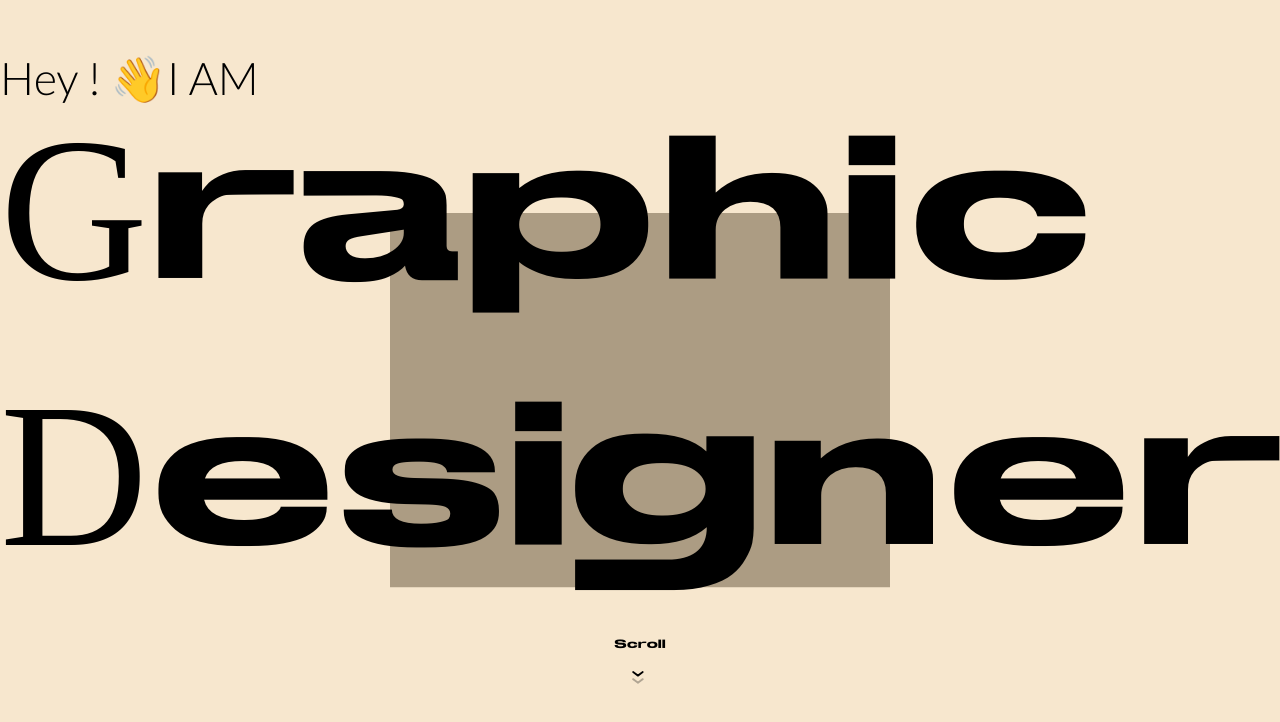
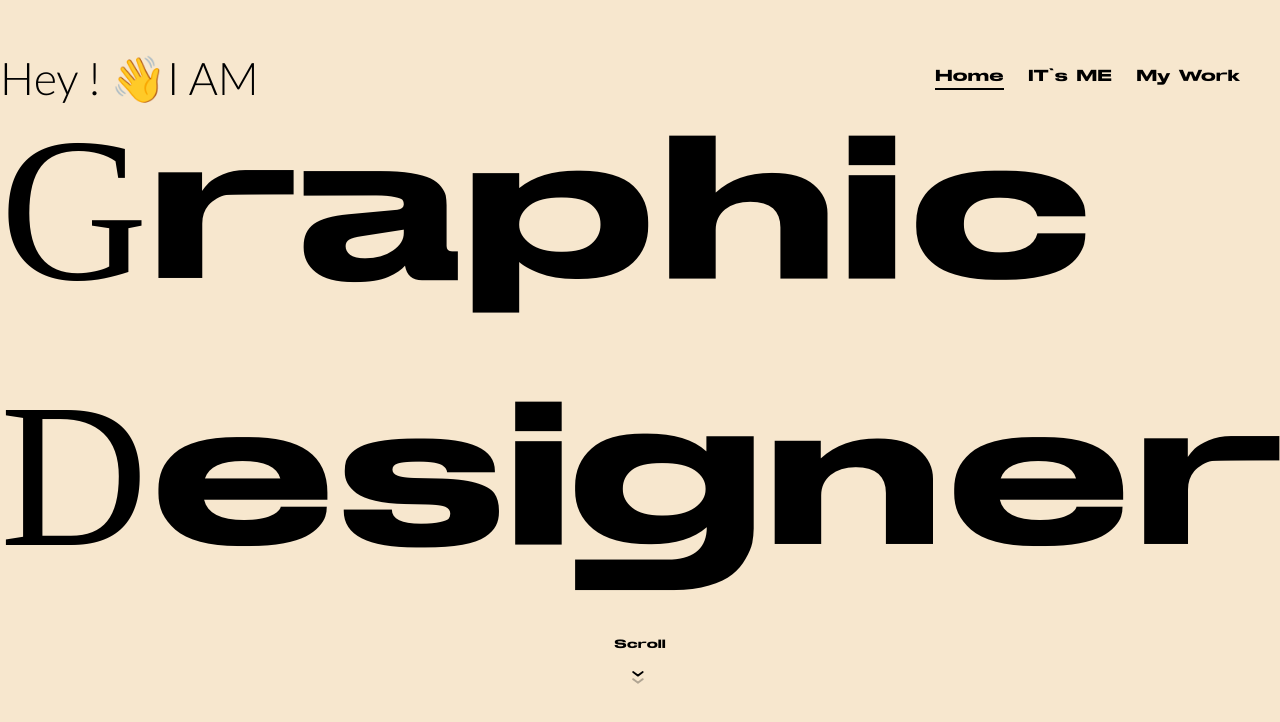
Before and after one commit to him69/portfolio, a Next.js app: page /komal in a window 1280 px wide. Shown: the top 722 px of the page. Built offline with nearby package versions, Linux system fonts and the light colour scheme; a web font is replaced by a local one.

Commit message:
learn framer useAnimae and shared layout animation

```diff
--- /dev/null
+++ b/app/demo/component/Morph.js
@@ -0,0 +1,29 @@
+import React from 'react';
+import { motion } from 'framer-motion';
+
+const MorphingShapes = () => {
+  return (
+    <div style={{ display: 'flex', justifyContent: 'center', alignItems: 'center', height: '100vh' }}>
+      <svg
+        width="200"
+        height="200"
+        viewBox="0 0 100 100"
+      >
+        <motion.path
+          fill="transparent"
+          stroke="black"
+          strokeWidth="2"
+          initial={{ d: "M10 10 H 90 V 90 H 10 Z" }}
+          animate={{ d: "M50 10 C 90 10, 90 90, 50 90 C 10 90, 10 10, 50 10" }}
+          transition={{
+            duration: 2,
+            repeat: Infinity,
+            repeatType: "reverse"
+          }}
+        />
+      </svg>
+    </div>
+  );
+};
+
+export default MorphingShapes;
--- /dev/null
+++ b/app/demo/framerComponents/Mycomp.js
@@ -0,0 +1,23 @@
+'use client'
+import { useState } from "react";
+import { motion } from "framer-motion";
+
+const LayoutAnimationExample = () => {
+  const [isOpen, setIsOpen] = useState(false);
+
+  return (
+    <div onClick={() => setIsOpen(!isOpen)} style={{ display: "flex", justifyContent: "center", alignItems: "center", height: "100vh" }}>
+      <motion.div
+        layout
+        style={{
+          width: isOpen ? 300 : 100,
+          height: isOpen ? 300 : 100,
+          backgroundColor: isOpen ? "blue" : "red",
+          borderRadius: isOpen ? 20 : 50,
+        }}
+      />
+    </div>
+  );
+};
+
+export default LayoutAnimationExample;
--- /dev/null
+++ b/app/demo/framerComponents/parent.js
@@ -0,0 +1,37 @@
+'use client'
+import { useState } from "react";
+import { motion, AnimatePresence } from "framer-motion";
+
+const items = [{ id: 1, content: "Item 1" }, { id: 2, content: "Item 2" }];
+
+const SharedLayoutAnimation = () => {
+  const [selectedId, setSelectedId] = useState(null);
+
+  return (
+    <div>
+      {items.map(item => (
+        <motion.div
+          key={item.id}
+          layoutId={`item-${item.id}`}
+          onClick={() => setSelectedId(item.id)}
+          style={{ margin: 20, padding: 20, backgroundColor: "lightgray", cursor: "pointer" }}
+        >
+          {item.content}
+        </motion.div>
+      ))}
+
+      <AnimatePresence>
+        {selectedId && (
+          <motion.div
+            layoutId={`item-${selectedId}`}
+            style={{ position: "absolute", top: 0, left: 0, width: "100vw", height: "100vh", backgroundColor: "lightblue" }}
+          >
+            <button onClick={() => setSelectedId(null)}>Close {selectedId}</button>
+          </motion.div>
+        )}
+      </AnimatePresence>
+    </div>
+  );
+};
+
+export default SharedLayoutAnimation;
--- a/app/demo/home/page.js
+++ b/app/demo/home/page.js
@@ -2,11 +2,19 @@
 import React from "react";
 import AdvanceMotion from "../component/AdvanceMotion";
 import DotAlongPath from "../component/svgAnim";
+// import MorphingShapes from "../component/Morph";
+// import SharedLayoutComponent from "../framerComponents/parent";
+import LayoutAnimationExample from "../framerComponents/Mycomp";
+import SharedLayoutAnimation from "../framerComponents/parent";
 
 
 const Home = () => {
     return <>
         <p>Helo, from Home</p>
+        <LayoutAnimationExample/>
+        {/* <SharedLayoutComponent/> */}
+        {/* <MorphingShapes/> */}
+        <SharedLayoutAnimation/>
         <AdvanceMotion/>
         <DotAlongPath/>
         </>
--- a/app/komal/components/hero.js
+++ b/app/komal/components/hero.js
@@ -1,15 +1,21 @@
-import React from "react";
+'use client'
+import React, { useState } from "react";
 import GrainEffect from "./particale";
 import AnimatedArrow from "./arrow";
 import RotatingImg from "./rotateImg";
 
 const Hero = () => {
+ const [scale ,setScale]= useState(0)
+  const handleElemAnimation=()=>{
+   setScale(scale + 1);
+  }
   return (
     <>
-      <div className="h-dvh PrimeShade relative ">
+      <div className="h-dvh PrimeShade relative overflow-hidden">
         {/* <GrainEffect/> */}
-        <RotatingImg/>
-        <div className="container mx-auto pt-14 relative z-10">
+
+        <div className="container mx-auto pt-14 relative z-10" onClick={handleElemAnimation}>
+        <RotatingImg ani={scale}/>
           <div className="flex text-5xl absolute"> <p>Hey ! 👋 </p><p className="">I AM</p></div>
           <p className="primaryF4 text-[16vw]"><span className="primaryF2">G</span>raphic</p>
           <p className="primaryF4 text-[16vw] -mt-12"><span className="primaryF2">D</span>esigner</p>
--- /dev/null
+++ b/app/komal/components/navBar.js
@@ -0,0 +1,41 @@
+'use client'
+import React, { useState } from "react";
+import { motion } from "framer-motion";
+
+const Nav = () => {
+  const [active, setActive] = useState("Home");
+
+  const handleClick = (item) => {
+    setActive(item);
+  };
+
+  return (
+    <ul className="flex gap-6 absolute z-50 right-10 top-16">
+      {["Home", "IT's ME", "My Work"].map((item, index) => (
+        <li
+          key={index}
+          className="primaryF4 relative cursor-pointer"
+          onClick={() => handleClick(item)}
+        >
+          {item}
+          {active === item && (
+            <motion.div
+              layoutId="underline"
+              className="underline"
+              style={{
+                position: "absolute",
+                bottom: -2,
+                left: 0,
+                right: 0,
+                height: 2,
+                backgroundColor: "black",
+              }}
+            />
+          )}
+        </li>
+      ))}
+    </ul>
+  );
+};
+
+export default Nav;
--- a/app/komal/components/rotateImg.js
+++ b/app/komal/components/rotateImg.js
@@ -1,22 +1,17 @@
 'use client'
-import React from "react";
-import { motion } from "framer-motion";
-const RotatingImg = () => {
+import React, { useEffect } from "react";
+import { motion, useAnimate } from "framer-motion";
+const RotatingImg = ({ani}) => {
+    const [scope , animate] = useAnimate()
+    useEffect(()=>{
+        animate(scope.current,{scale:ani},{duration:.5})
+    },[ani,scope,animate])
     return (
         <>
             <motion.div
-                className="absolute z-0 w-[500px] top-1/2 left-1/2 -translate-x-1/2 -translate-y-1/2 mix-blend-luminosity"
-                // animate={{
-                //     rotate: [0, 360],
-                //     scale: [.5, .5, .5],
-                //     x: ['-50%', '-50%'],
-                //     y: ['-50%', '-50%'],
-                // }}
-                // transition={{
-                //     repeat: Infinity,
-                //     duration: 20,
-                //     ease: 'linear',
-                // }}
+            ref={scope}
+                className="absolute z-[-1] w-[500px] top-1/2 left-1/2 -translate-x-1/2 -translate-y-1/2 "
+
             >
                 <img
                     src="http://localhost:3000/images/star.png"
--- a/app/komal/page.js
+++ b/app/komal/page.js
@@ -1,8 +1,11 @@
 import React from "react";
 import Hero from './components/hero'
+import Nav from "./components/navBar";
+import '@/styles/portfolio.css'
 const page =()=>{
     return (
         <>
+        <Nav/>
         <Hero/>
         {/* <p className="Balerga text-xl ">hello</p> */}
         </>
--- a/styles/portfolio.css
+++ b/styles/portfolio.css
@@ -58,3 +58,10 @@
   background: url('https://framerusercontent.com/images/rR6HYXBrMmX4cRpXfXUOvpvpB0.png') repeat;
   z-index: -1;
 }
+.underline {
+  background-color: black; /* Adjust as needed */
+  height: 2px; /* Adjust as needed */
+  bottom: -5px; /* Adjust as needed */
+  left: 0;
+  right: 0;
+}
```
